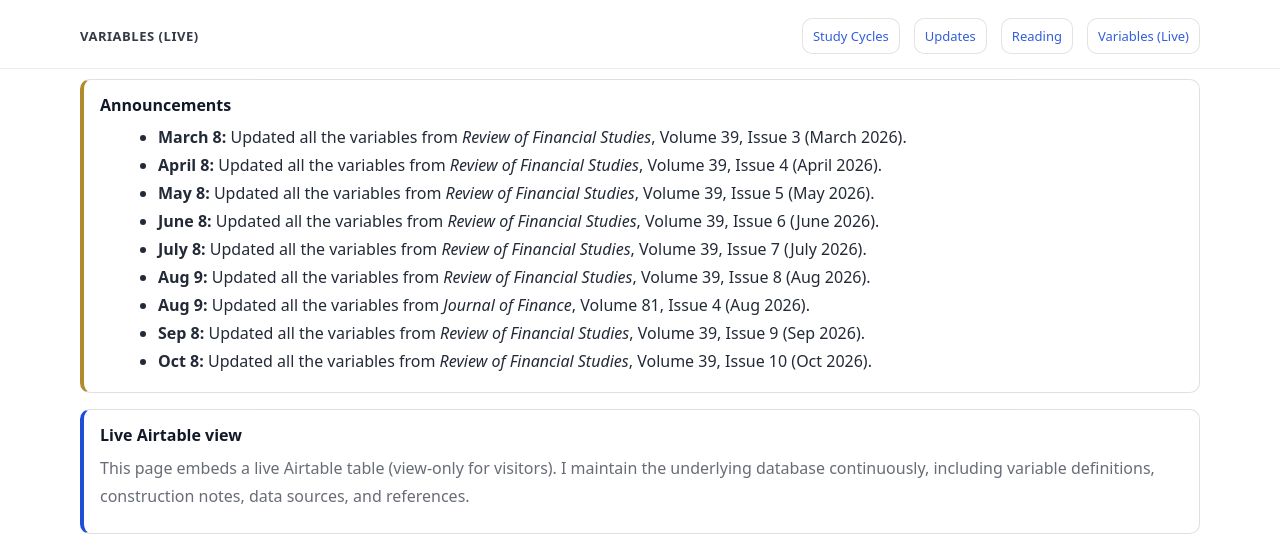
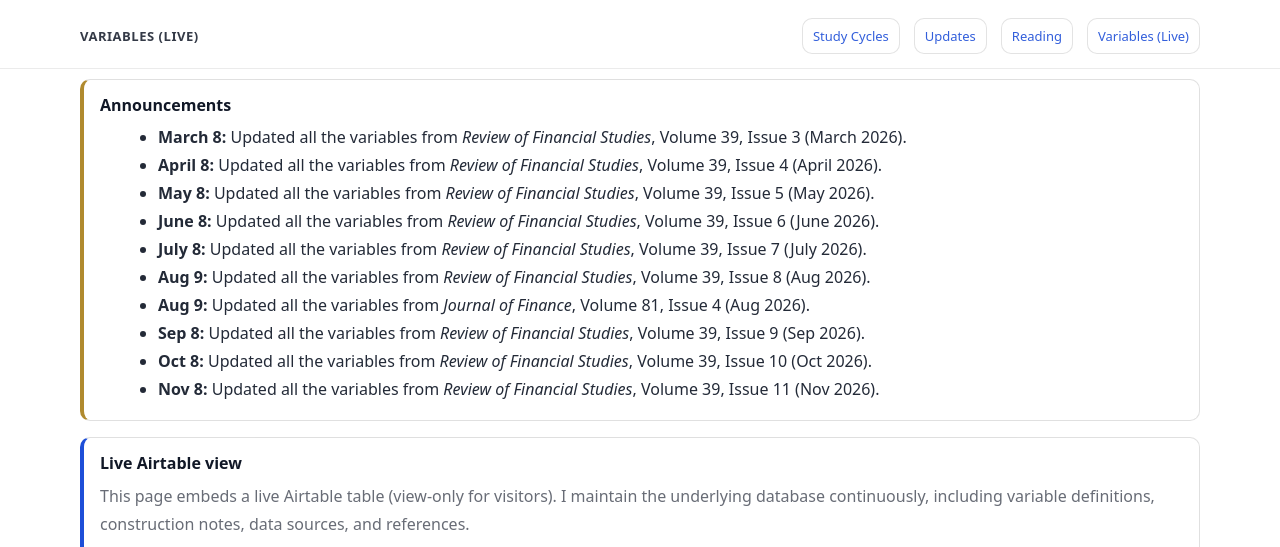
Before and after one commit to yaxinzn/study-archive, a Jekyll site: the page built from variables-live/index.md, in a window 1280 px wide and 900 px high, cut to the strip 0-547 px from the top of the window. Built offline with Jekyll 4.4.1, drawn with Linux system fonts in a browser that asks for light colours.

Commit message:
Update index.md

```diff
--- a/variables-live/index.md
+++ b/variables-live/index.md
@@ -82,6 +82,10 @@
       <strong>Oct 8:</strong> Updated all the variables from <em>Review of Financial Studies</em>,
       Volume 39, Issue 10 (Oct 2026).
     </li>
+     <li>
+      <strong>Nov 8:</strong> Updated all the variables from <em>Review of Financial Studies</em>,
+      Volume 39, Issue 11 (Nov 2026).
+    </li>
   </ul>
 </div>
 
```
